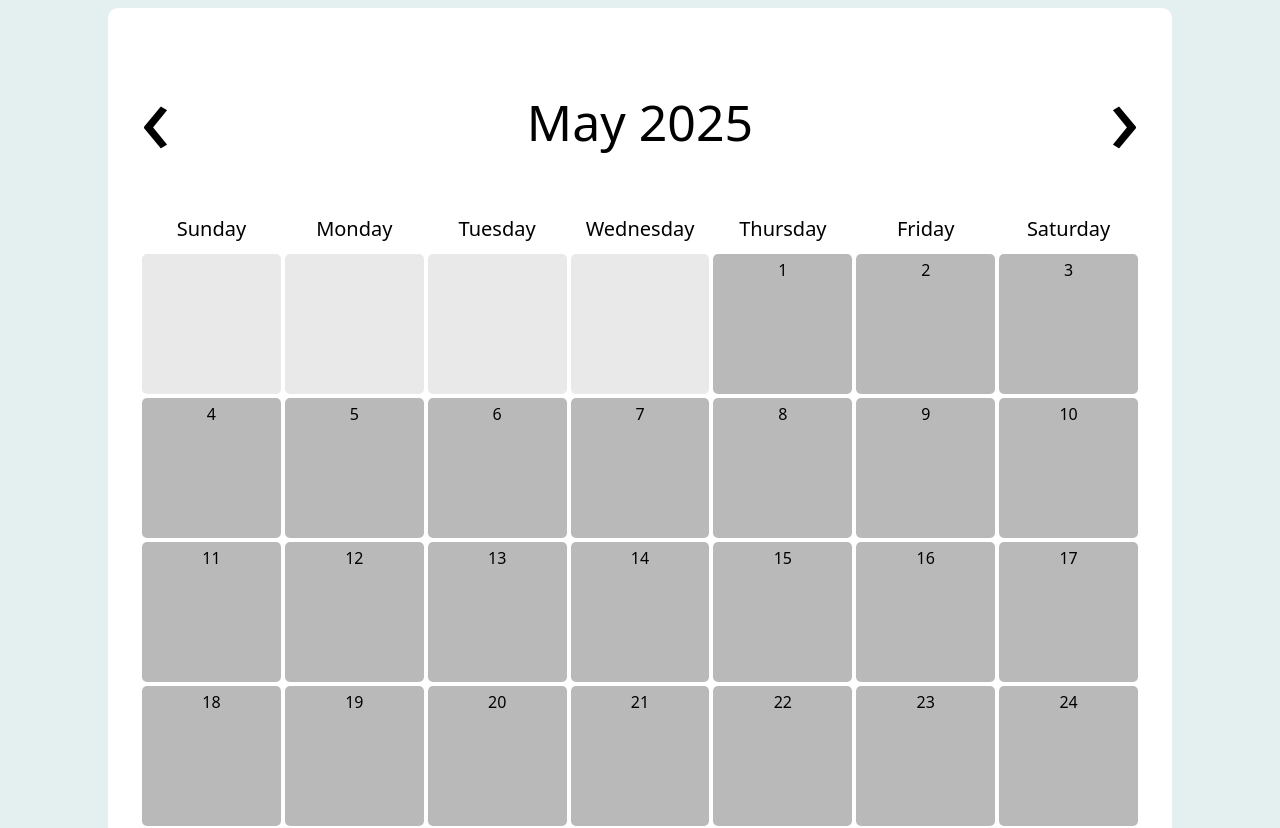
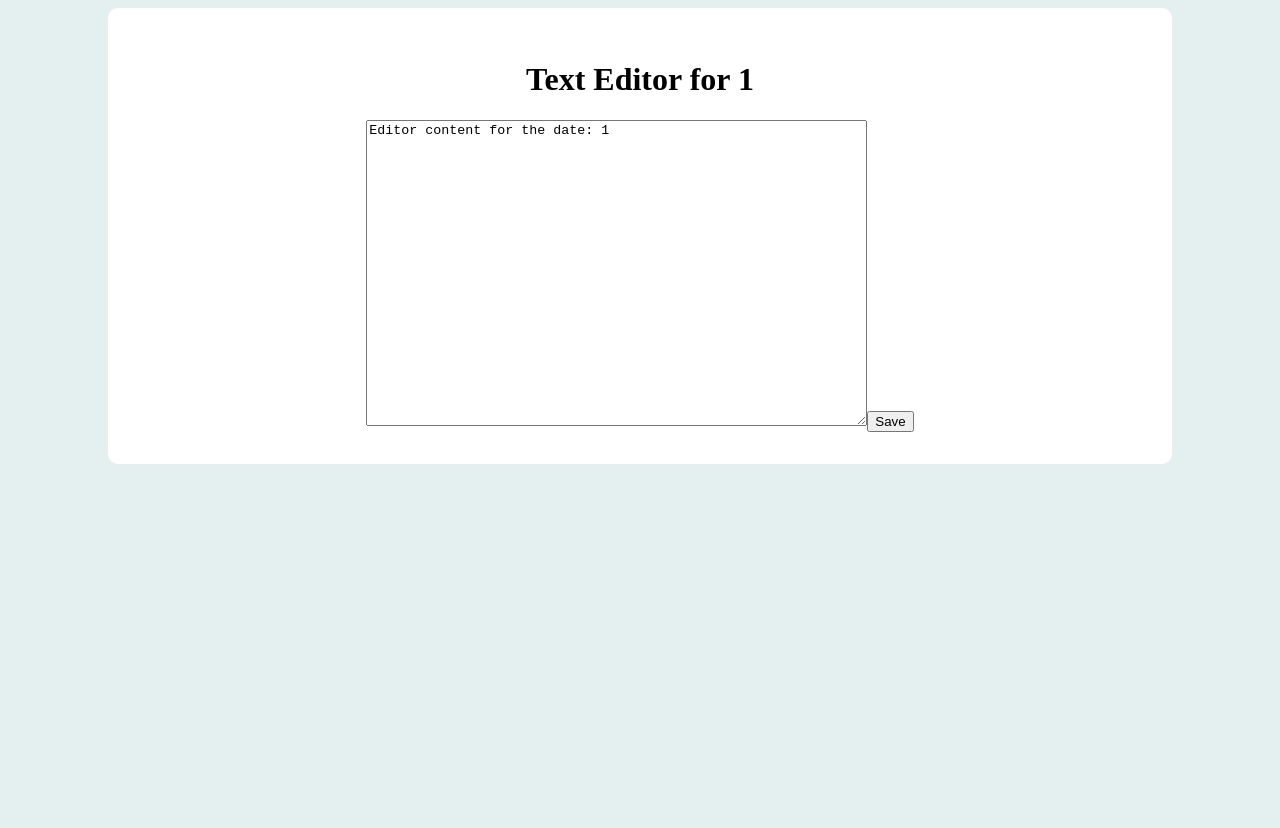
Before and after one commit to MarkBish24/Daily-Journal, a React (Vite) app in the folder app/: page /editor/1 in a window 1280 px wide. Shown: the top 828 px of the page. After the commit the page ends 800 px from the top, so only its background shows below. Built offline with nearby package versions, Linux system fonts and the light colour scheme.

Commit message:
added the ability create a new box for the hmtl

```diff
--- /dev/null
+++ b/app/editor/Editor.jsx
@@ -0,0 +1,35 @@
+import React, { useEffect, useState } from "react";
+import { useParams } from "react-router-dom";
+
+import "./Editor.css";
+
+export default function Editor() {
+  const { date } = useParams();
+
+  const [content, setContent] = useState("");
+
+  useEffect(() => {
+    if (date) {
+      setContent(`Editor content for the date: ${date}`);
+    }
+  }, [date]);
+
+  return (
+    <div className="editor-container">
+      <h1>Text Editor for {date}</h1>
+      <textarea
+        value={content}
+        onChange={(e) => setContent(e.target.value)} // Update content in real-time
+        rows="20"
+        cols="60"
+      />
+      <button
+        onClick={() => {
+          alert(`Saved content for ${date}: ${content}`);
+        }}
+      >
+        Save
+      </button>
+    </div>
+  );
+}
--- a/app/src/App.jsx
+++ b/app/src/App.jsx
@@ -1,7 +1,11 @@
 import { useState } from "react";
+
 import "./App.css";
 import Header from "./components/Header.jsx";
 import Calendar from "./components/Calendar.jsx";
+import Editor from "../editor/Editor.jsx";
+
+import { BrowserRouter as Router, Route, Routes } from "react-router-dom";
 
 export default function App() {
   const [date, setDate] = useState(new Date());
@@ -15,9 +19,22 @@ export default function App() {
   };
 
   return (
-    <>
-      <Header date={date} setDate={setDate} />
-      <Calendar date={date} handleOpenTextEditor={handleOpenTextEditor} />
-    </>
+    <Router>
+      <Routes>
+        <Route
+          path="/"
+          element={
+            <>
+              <Header date={date} setDate={setDate} />
+              <Calendar
+                date={date}
+                handleOpenTextEditor={handleOpenTextEditor}
+              />
+            </>
+          }
+        ></Route>
+        <Route path="/editor/:date" element={<Editor />} />
+      </Routes>
+    </Router>
   );
 }
--- a/package.json
+++ b/package.json
@@ -26,5 +26,8 @@
     "electron": "^36.2.0",
     "electron-reloader": "^1.2.3",
     "wait-on": "^8.0.3"
+  },
+  "dependencies": {
+    "react-router-dom": "^7.6.0"
   }
 }
```
Also changed, not shown: app/editor.html (added, +13 -0 lines), app/editor/main.jsx (added, +10 -0 lines), app/editor/Editor.css (added), app/editor/index.css (added), 2 other files (tests, documents, lock files or other folders).
